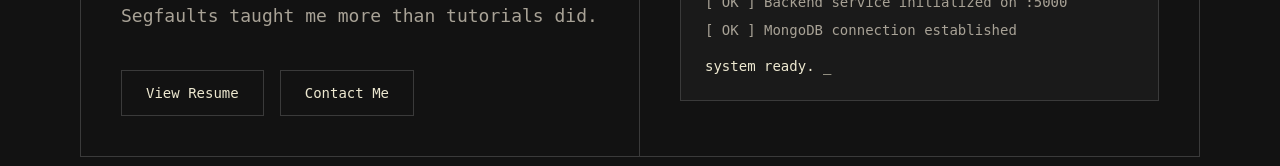
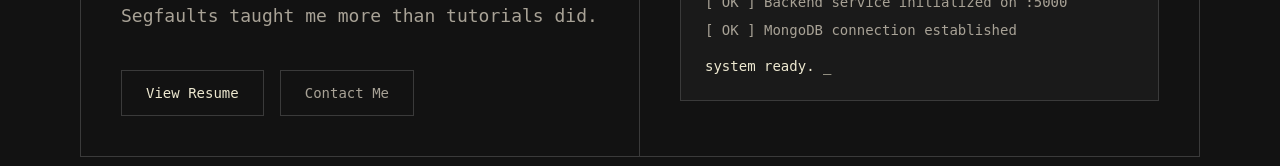
Before and after one commit to null-ptrx/Portfolio, a React (Vite) app in the folder frontend/: page / in a window 1280 px wide. Shown: the part 313-479 px from the top of the page. Built offline with nearby package versions, Linux system fonts and the light colour scheme; no server answers.

Commit message:
contact me btn fix

```diff
--- a/frontend/src/App.jsx
+++ b/frontend/src/App.jsx
@@ -78,7 +78,7 @@ const App = () => {
               <button className="border border-[#3A3A3A] rounded-none px-6 py-3 text-sm text-[#EDE8D0] bg-transparent cursor-pointer"><a href="/Dharmveer_Singh_Resume.pdf" target="_blank" rel="noopener noreferrer">
                 View Resume
               </a></button>
-              <button className="border border-[#3A3A3A] rounded-none px-6 py-3 text-sm text-[#EDE8D0] bg-transparent cursor-pointer">Contact Me</button>
+              <button className="border border-[#3A3A3A] rounded-none px-6 py-3 text-sm text-[#EDE8D0] bg-transparent cursor-pointer"><a href="#contact" className="no-underline text-[#A8A296]" onClick={() => setIsOpen(false)}>Contact Me</a></button>
             </div>
           </div>
 
```
